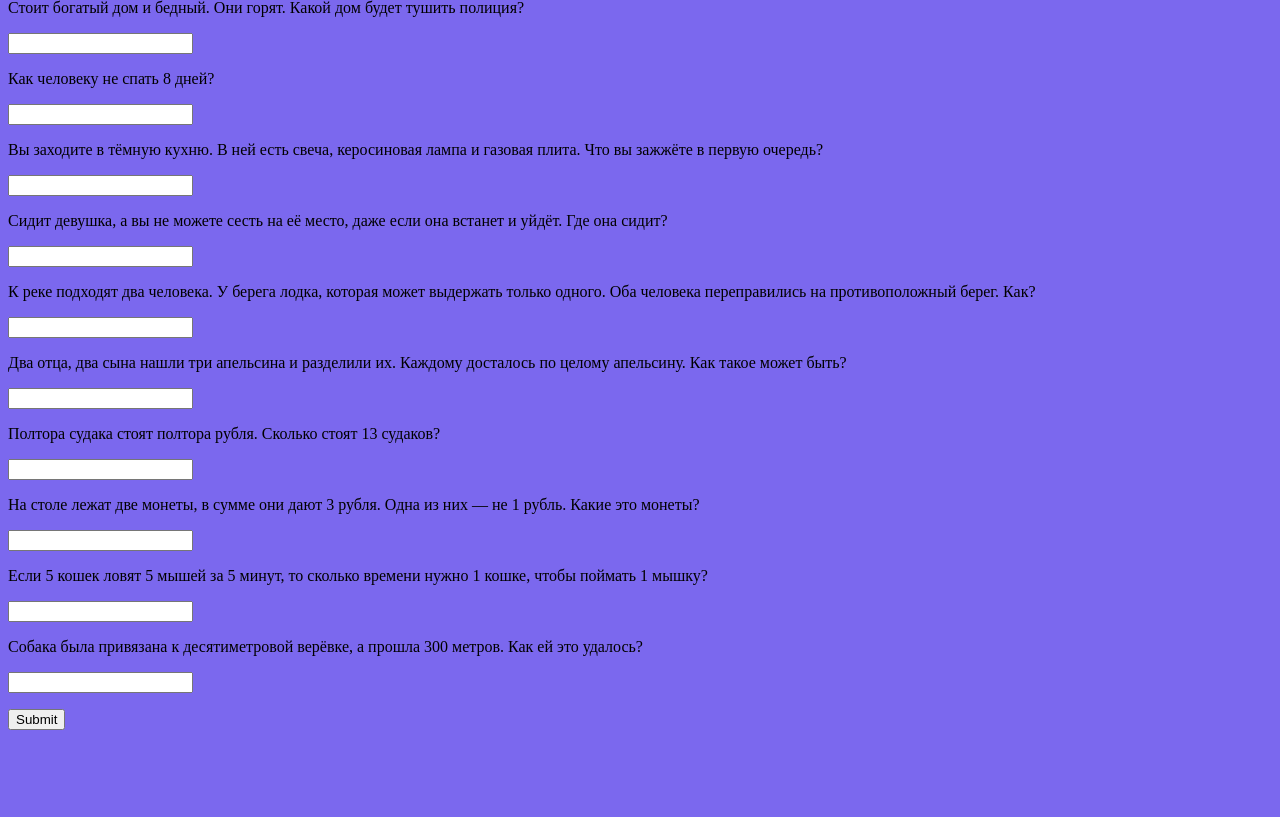
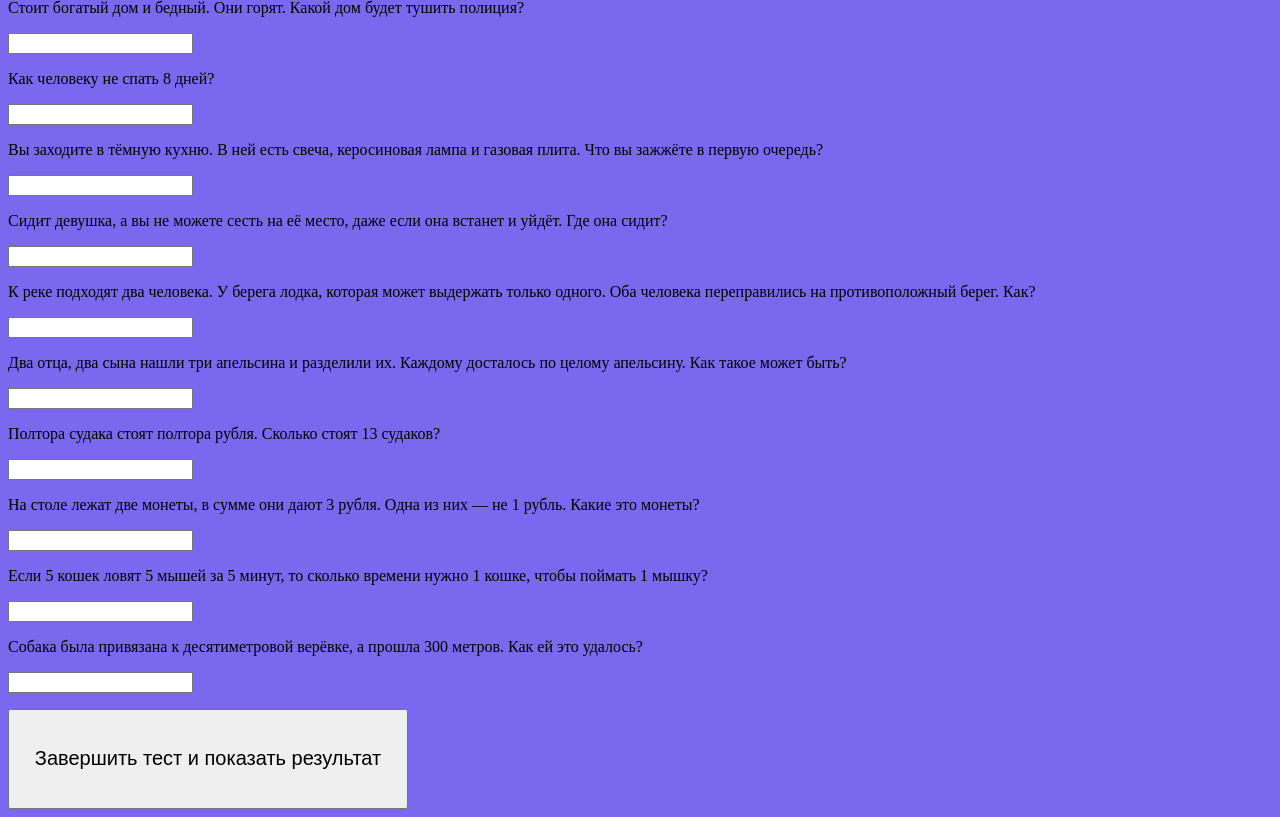
Before and after one commit to Novia2003/Sixth_task_Python, a Flask app: page /test in a window 1280 px wide. Shown: the part 81-898 px from the top of the page. Before the commit the page ends 811 px from the top, so only its background shows below. Run offline with Flask 3, Linux system fonts and the light colour scheme.

Commit message:
увеличил размер кнопки и шрифт её текста

```diff
--- a/static/css/main.css
+++ b/static/css/main.css
@@ -1,3 +1,9 @@
 body {
     background: mediumslateblue;
 }
+
+.btn-primary {
+  width: 400px;
+  height: 100px;
+  font-size: 20px;
+}
--- a/templates/index.html
+++ b/templates/index.html
@@ -7,6 +7,6 @@
 {% block body %}
 <h1>Уверены, что хотите пройти этот тестик с олимпиадными задачками?</h1>
     <form action="{{ url_for('test') }}" method="get">
-      <input type="submit" value="Приступить к тесту">
+      <input type="submit"  class="btn btn-primary" value="Приступить к тесту">
     </form>
 {% endblock %}
--- a/templates/test.html
+++ b/templates/test.html
@@ -42,6 +42,6 @@
       <p>Собака была привязана к десятиметровой верёвке, а прошла 300 метров. Как ей это удалось?</p>
       <input type="text" name="10"></p>
 
-      <input type="submit" value="Submit">
+      <input type="submit"  class="btn btn-primary" value="Завершить тест и показать результат">
     </form>
 {% endblock %}
```
